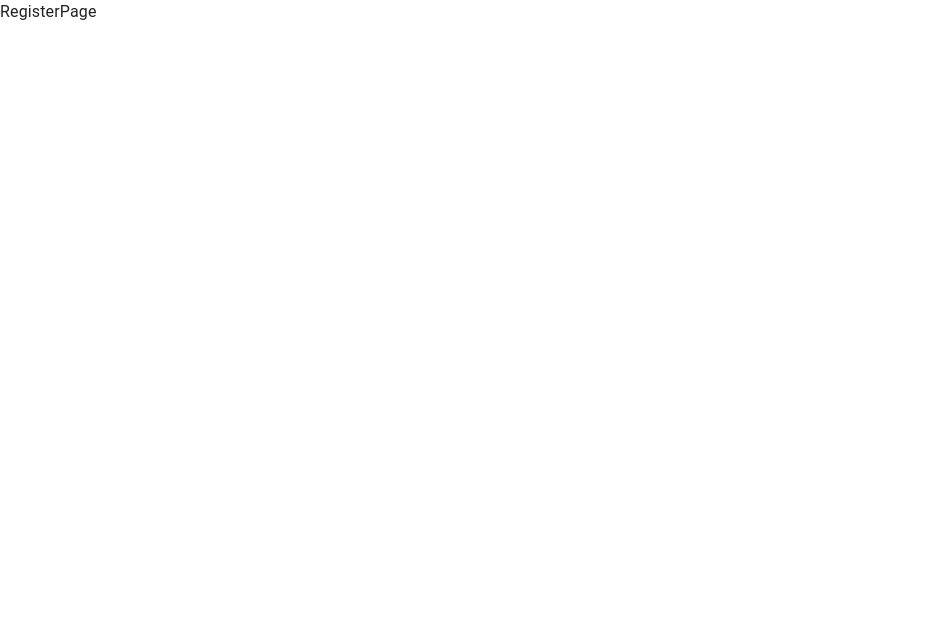
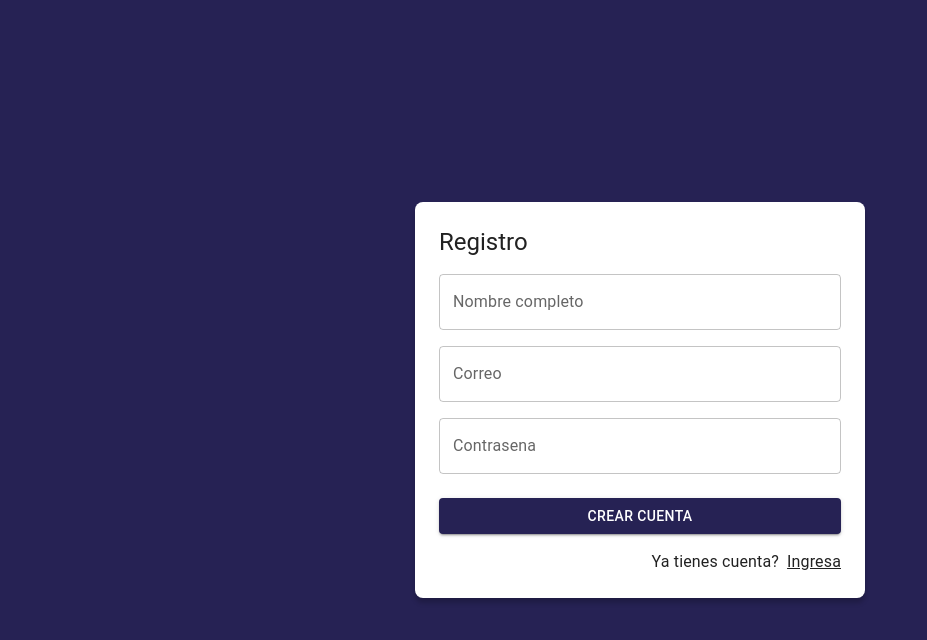
Before and after one commit to daftnemesis/journal-app, a React app: page /auth/register in a window 1280 px wide. Shown: the top 640 px of the page, without its empty margins (0-927 px from the left). Built offline with nearby package versions, Linux system fonts and the light colour scheme; the HTML template or start-up script is replaced by a standard one.

Commit message:
creando layout de login y register

```diff
--- /dev/null
+++ b/src/auth/layout/AuthLayout.jsx
@@ -0,0 +1,29 @@
+import { Grid, Typography } from "@mui/material"
+
+export const AuthLayout = ( { children, title = ''}) => {
+  return (
+
+    <Grid
+      container
+      spacing={ 0 }
+      direction="column"
+      alignItems="center"
+      justifyContent='center'
+      sx={ { minHeight: '100vh', backgroundColor: 'primary.main', padding: 4 } }
+    >
+      <Grid
+        item
+        className="box-shadow"
+        xs={ 3 }
+        sx={ { backgroundColor: 'white', padding: 3, borderRadius: 2, width: { sm: 450 } } }
+      >
+        <Typography variant="h5" >{title}</Typography>
+
+        { children }
+
+      </Grid>
+
+    </Grid>
+
+  )
+}
--- a/src/auth/pages/LoginPage.jsx
+++ b/src/auth/pages/LoginPage.jsx
@@ -1,7 +1,54 @@
+import { Link as RouterLink } from 'react-router-dom';
+import { Button, Grid, Link, TextField, Typography } from '@mui/material';
+import { Google } from '@mui/icons-material';
+import { AuthLayout } from '../layout/AuthLayout';
+
 export const LoginPage = () => {
   return (
+    // pagina de login y registro
+    <AuthLayout title="Login">
+      <form>
+        <Grid container>
+          <Grid item xs={12} sx={{ mt: 2 }}>
+            <TextField
+              label="Correo"
+              type="email"
+              placeholder="correo@google.com"
+              fullWidth
+            />
+          </Grid>
 
-    // pagina de login y registro
-    <div>LoginPage</div>
-  )
-}
+          <Grid item xs={12} sx={{ mt: 2 }}>
+            <TextField
+              label="Contrasena"
+              type="password"
+              placeholder="********"
+              fullWidth
+            />
+          </Grid>
+
+          <Grid container spacing={2} sx={{ mt: 1, mb: 2 }}>
+            <Grid item xs={12} sm={6}>
+              <Button variant="contained" fullWidth>
+                Login
+              </Button>
+            </Grid>
+
+            <Grid item xs={12} sm={6}>
+              <Button variant="contained" fullWidth>
+                <Google />
+                <Typography sx={{ ml: 1 }}>Google</Typography>
+              </Button>
+            </Grid>
+          </Grid>
+
+          <Grid container direction="row" justifyContent="end">
+            <Link component={RouterLink} color="inherit" to="/auth/register">
+              Crear una cuenta
+            </Link>
+          </Grid>
+        </Grid>
+      </form>
+    </AuthLayout>
+  );
+};
--- a/src/auth/pages/RegisterPage.jsx
+++ b/src/auth/pages/RegisterPage.jsx
@@ -1,6 +1,57 @@
+import { Link as RouterLink } from 'react-router-dom';
+import { Button, Grid, Link, TextField, Typography } from '@mui/material';
+import { Google } from '@mui/icons-material';
+import { AuthLayout } from '../layout/AuthLayout';
+
 export const RegisterPage = () => {
   return (
     // pagina de registro
-    <div>RegisterPage</div>
-  )
-}
+    <AuthLayout title="Registro">
+      <form>
+        <Grid container>
+          <Grid item xs={12} sx={{ mt: 2 }}>
+            <TextField
+              label="Nombre completo"
+              type="text"
+              placeholder="Nombre completo"
+              fullWidth
+            />
+          </Grid>
+
+          <Grid item xs={12} sx={{ mt: 2 }}>
+            <TextField
+              label="Correo"
+              type="email"
+              placeholder="correo@google.com"
+              fullWidth
+            />
+          </Grid>
+
+          <Grid item xs={12} sx={{ mt: 2 }}>
+            <TextField
+              label="Contrasena"
+              type="password"
+              placeholder="********"
+              fullWidth
+            />
+          </Grid>
+
+          <Grid container spacing={2} sx={{ mt: 1, mb: 2 }}>
+            <Grid item xs={12}>
+              <Button variant="contained" fullWidth>
+                Crear cuenta
+              </Button>
+            </Grid>
+          </Grid>
+
+          <Grid container direction="row" justifyContent="end">
+            <Typography sx={ {mr: 1} }>Ya tienes cuenta?</Typography>
+            <Link component={RouterLink} color="inherit" to="/auth/login">
+              Ingresa
+            </Link>
+          </Grid>
+        </Grid>
+      </form>
+    </AuthLayout>
+  );
+};
--- a/src/styles.css
+++ b/src/styles.css
@@ -0,0 +1,3 @@
+.box-shadow{
+  box-shadow: 0px 5px 5px rgba(0,0,0,0.2);
+}
```
